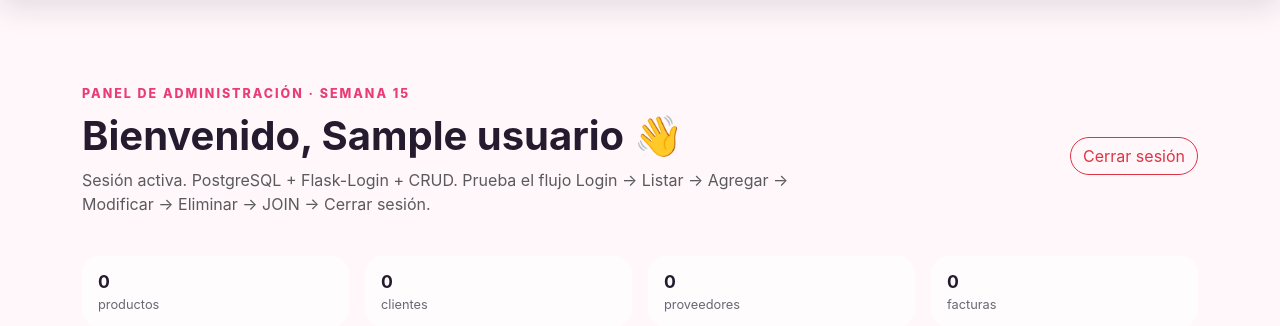
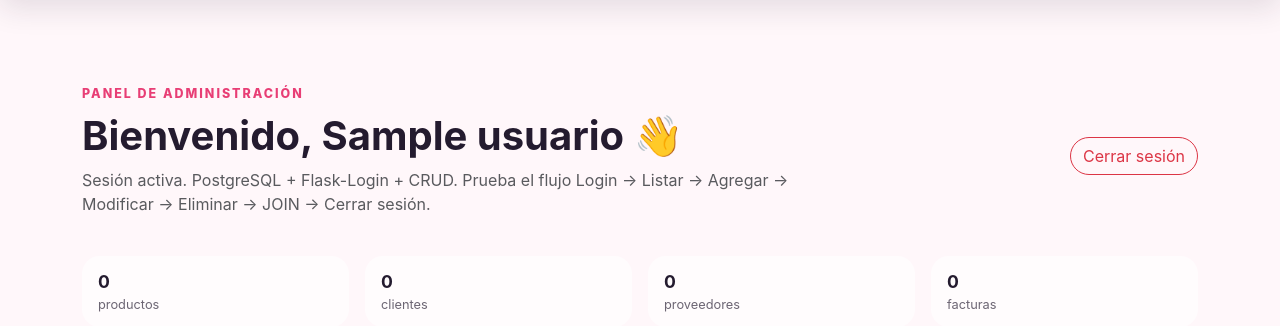
Before and after one commit to 2525STEFANYCORREA/ventas_temu_flask, a Flask app: page /dashboard in a window 1280 px wide. Shown: the part 64-390 px from the top of the page. Run offline with Flask 3, Linux system fonts and the light colour scheme; a user stored in the database is signed in; a database or web service that is not in the repository returns one stand-in record (values such as "Sample title"); data that the repository does not hold is empty; some libraries are stand-ins or nearby versions.

Commit message:
Limpiar etiquetas de presentación

```diff
--- a/templates/dashboard.html
+++ b/templates/dashboard.html
@@ -5,7 +5,7 @@
   <div class="container">
     <div class="row align-items-center mb-4">
       <div class="col-md-8">
-        <span class="eyebrow">PANEL DE ADMINISTRACIÓN · SEMANA 15</span>
+        <span class="eyebrow">PANEL DE ADMINISTRACIÓN</span>
         <h1 class="fw-bold mt-2">Bienvenido, {{ current_user.usuario }} 👋</h1>
         <p class="text-muted">Sesión activa. PostgreSQL + Flask-Login + CRUD. Prueba el flujo Login → Listar → Agregar → Modificar → Eliminar → JOIN → Cerrar sesión.</p>
       </div>
```
